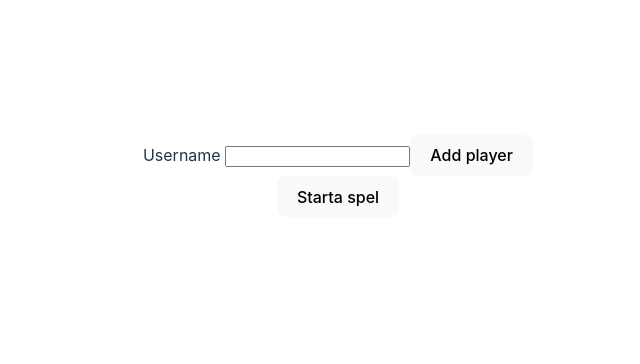
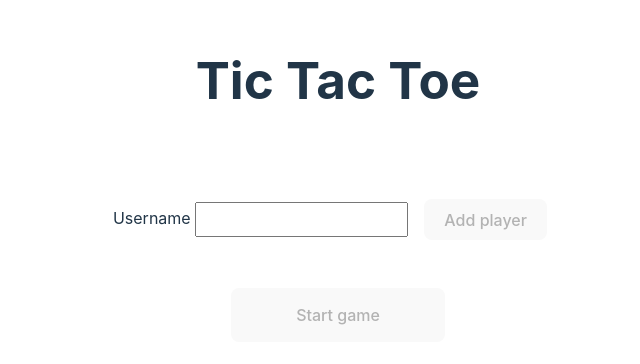
Before and after one commit to StyleSensei/vue-tic-tac-toe, a Vue app: page / in a window 1280 px wide. Shown: the part 224-588 px from the top of the page, without its empty margins (302-942 px from the left). Built offline with nearby package versions, Linux system fonts and the light colour scheme.

Commit message:
basic input validation

```diff
--- a/src/components/Button.vue
+++ b/src/components/Button.vue
@@ -12,10 +12,12 @@ defineEmits<{
 </script>
 
 <template>
-<button @click="$emit('onClick')" id="id"
+<button @click="$emit('onClick')" id="id" :disabled="false"
 >{{ text }}</button>
 </template>
 
 <style scoped>
-
+button{
+    margin: 0 1rem
+}
 </style>
--- a/src/components/Form.vue
+++ b/src/components/Form.vue
@@ -15,6 +15,7 @@ model.value = ''
 </script>
 
 <template>
+  <h1>Tic Tac Toe</h1>
   <form @submit.prevent = handleOnSubmit>
     <label for="user"> Username
     <input id="user" v-model="model"/>
@@ -23,9 +24,19 @@ model.value = ''
       id="submit-user-name"
       title="submit"
       text="Add player"
+      :disabled="model === '' || model.startsWith(' ')"
     ></Button>
   </form>
 
 </template>
 
-<style scoped></style>
+<style scoped lang="scss">
+form{
+  padding:3rem;
+  display: flex;
+  align-items: center;
+}
+input{
+  padding: .5rem 1rem;
+}
+</style>
--- a/src/components/TheGame.vue
+++ b/src/components/TheGame.vue
@@ -127,8 +127,9 @@ const updateBoard = (rowIndex: number, cellIndex: number, value: string) => {
     ></Form>
     <Button
       id="start-game"
-      text="Starta spel"
+      text="Start game"
       title="start game"
+      :disabled="state.players.length < 2"
       @on-click="startGame"
     ></Button>
   </section>
@@ -146,4 +147,8 @@ const updateBoard = (rowIndex: number, cellIndex: number, value: string) => {
   ></Board>
 </template>
 
-<style scoped></style>
+<style scoped>
+button {
+  padding: 1rem 4rem;
+}
+</style>
```
